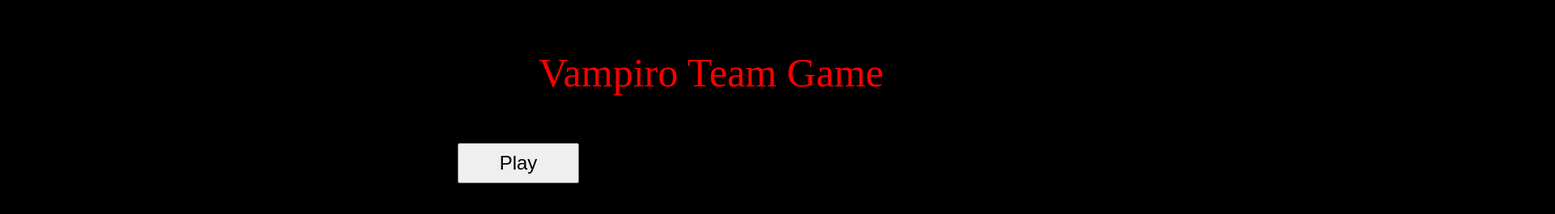
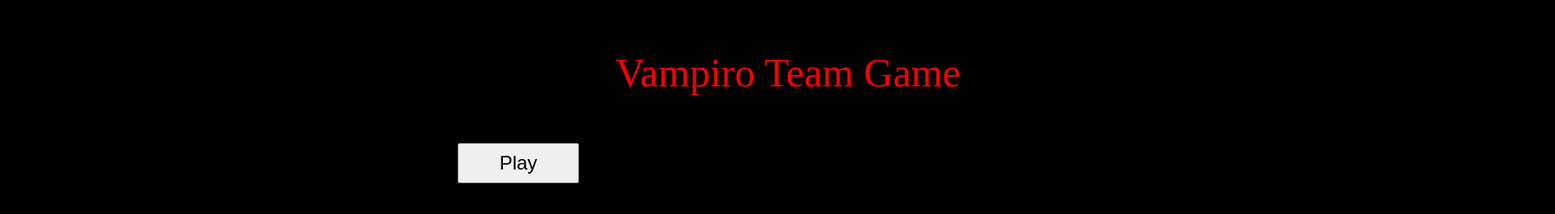
Before and after one commit to Team-Vampiro/TeamWork-JavaScript-UI-and-DOM, a plain HTML site: page Galaxian/index.html in a window 1280 px wide. Shown: the part 89-354 px from the top of the page at 81% size, 1920 px wide, since content can reach past the window. Drawn offline with Linux system fonts and the light colour scheme.

Commit message:
SVG is added.

```diff
--- a/Galaxian/styles/main.css
+++ b/Galaxian/styles/main.css
@@ -77,7 +77,7 @@ canvas {
   display: block;
   width:1500px;
   height:100px;
-margin-left: 465px;
+margin-left: 560px;
 }
 #svgtext{
 display: inline-block;
```
